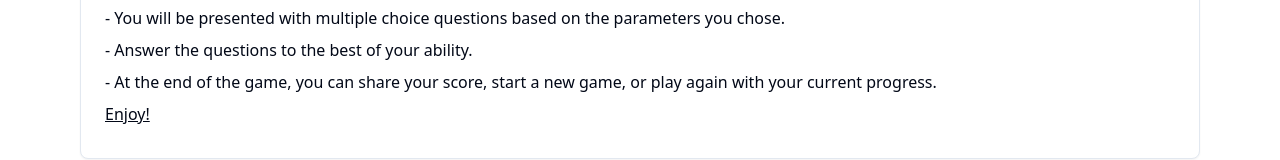
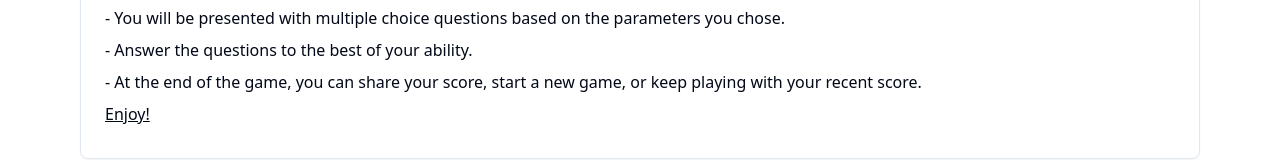
Before and after one commit to umutondersu/trivia-game, a React (Vite) app: page / in a window 1280 px wide. Shown: the part 286-446 px from the top of the page. Built offline with nearby package versions, Linux system fonts and the light colour scheme.

Commit message:
Explanation fix

```diff
--- a/src/pages/LandingPage.tsx
+++ b/src/pages/LandingPage.tsx
@@ -50,8 +50,8 @@ export default function LandingPage() {
 						</li>
 						<li>
 							- At the end of the game, you can share your score,
-							start a new game, or play again with your current
-							progress.
+							start a new game, or keep playing with your recent
+							score.
 						</li>
 					</ol>
 					<p className="my-2 underline">Enjoy!</p>
```
